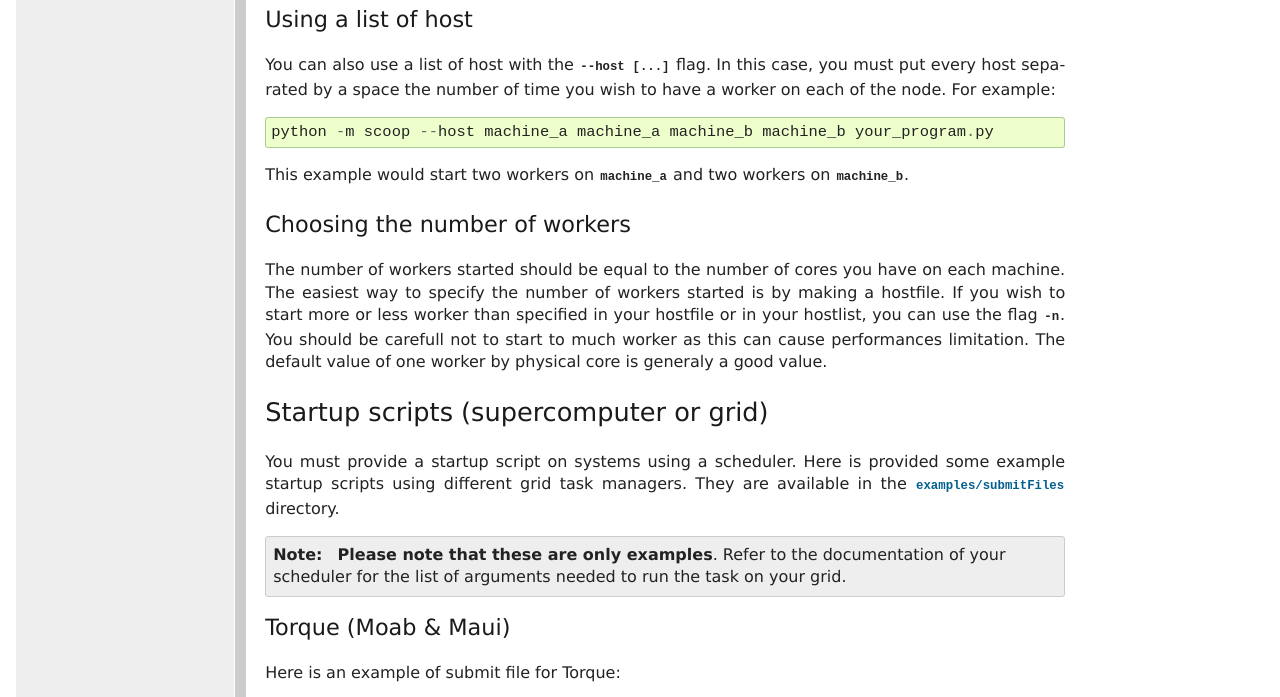
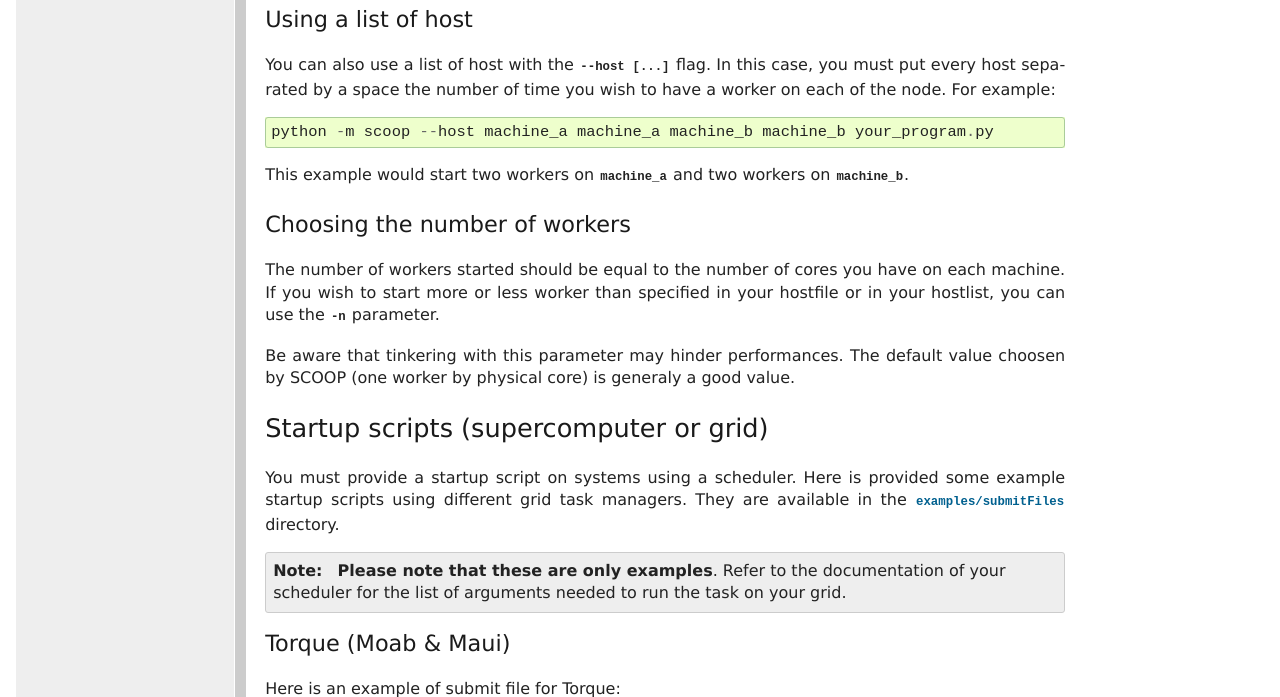
Before and after one commit to soravux/scoop, a Sphinx documentation site: the page built from doc/usage.rst, in a window 1280 px wide and 900 px high, scrolled down 5272 px, cut to the strip 0-697 px from the top of the window. Built offline with Sphinx 7.4.7, drawn with Linux system fonts in a browser that asks for light colours; formulas are drawn with MathJax 3.

Commit message:
Clarified a bit the documentation on number of workers.

```diff
--- a/doc/usage.rst
+++ b/doc/usage.rst
@@ -298,11 +298,12 @@ Choosing the number of workers
 ~~~~~~~~~~~~~~~~~~~~~~~~~~~~~~
 
 The number of workers started should be equal to the number of cores you have
-on each machine. The easiest way to specify the number of workers started is
-by making a hostfile. If you wish to start more or less worker than specified in your
-hostfile or in your hostlist, you can use the flag :option:`-n`.
-You should be carefull not to start to much worker as this can cause performances limitation.
-The default value of one worker by physical core is generaly a good value.
+on each machine. If you wish to start more or less worker than specified in your
+hostfile or in your hostlist, you can use the :option:`-n` parameter.
+
+Be aware that tinkering with this parameter may hinder performances.
+The default value choosen by SCOOP (one worker by physical core) is generaly a
+good value.
 
 Startup scripts (supercomputer or grid)
 ---------------------------------------
```
